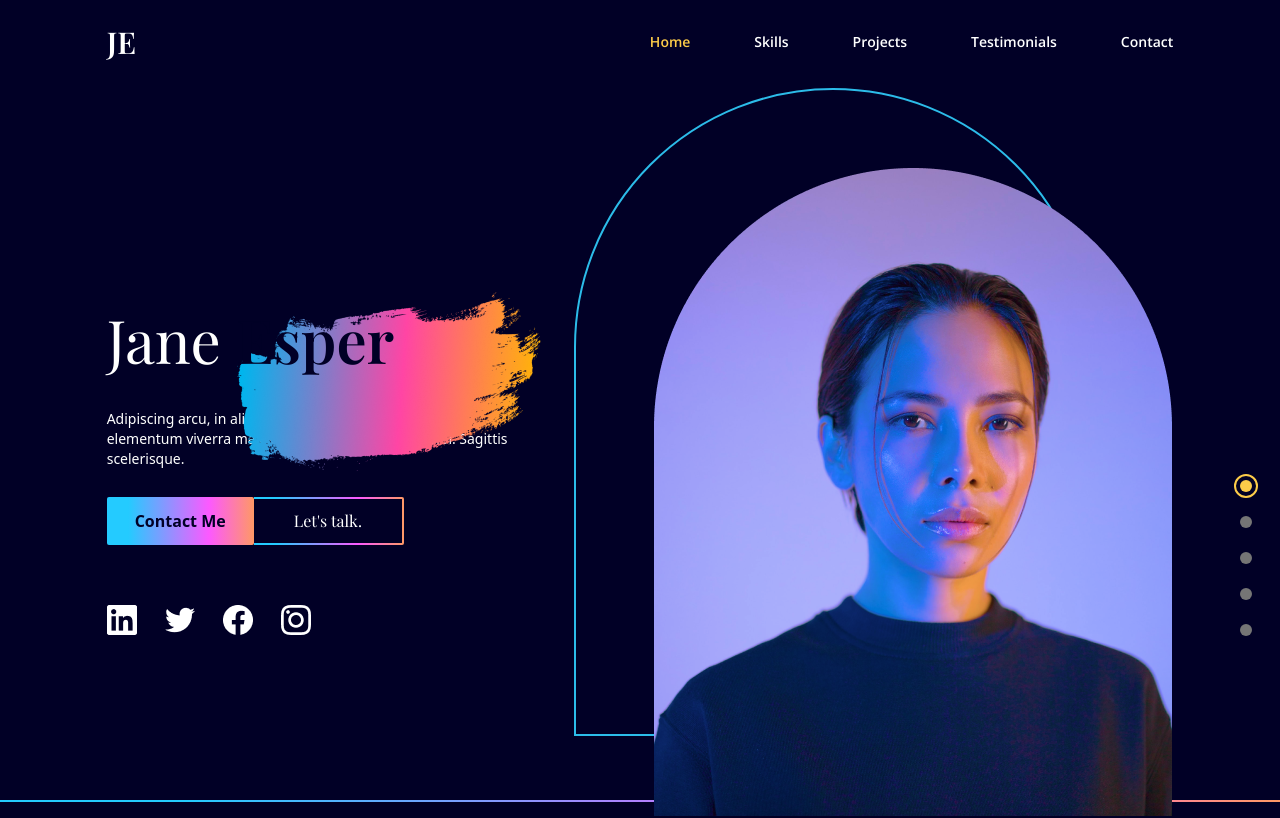
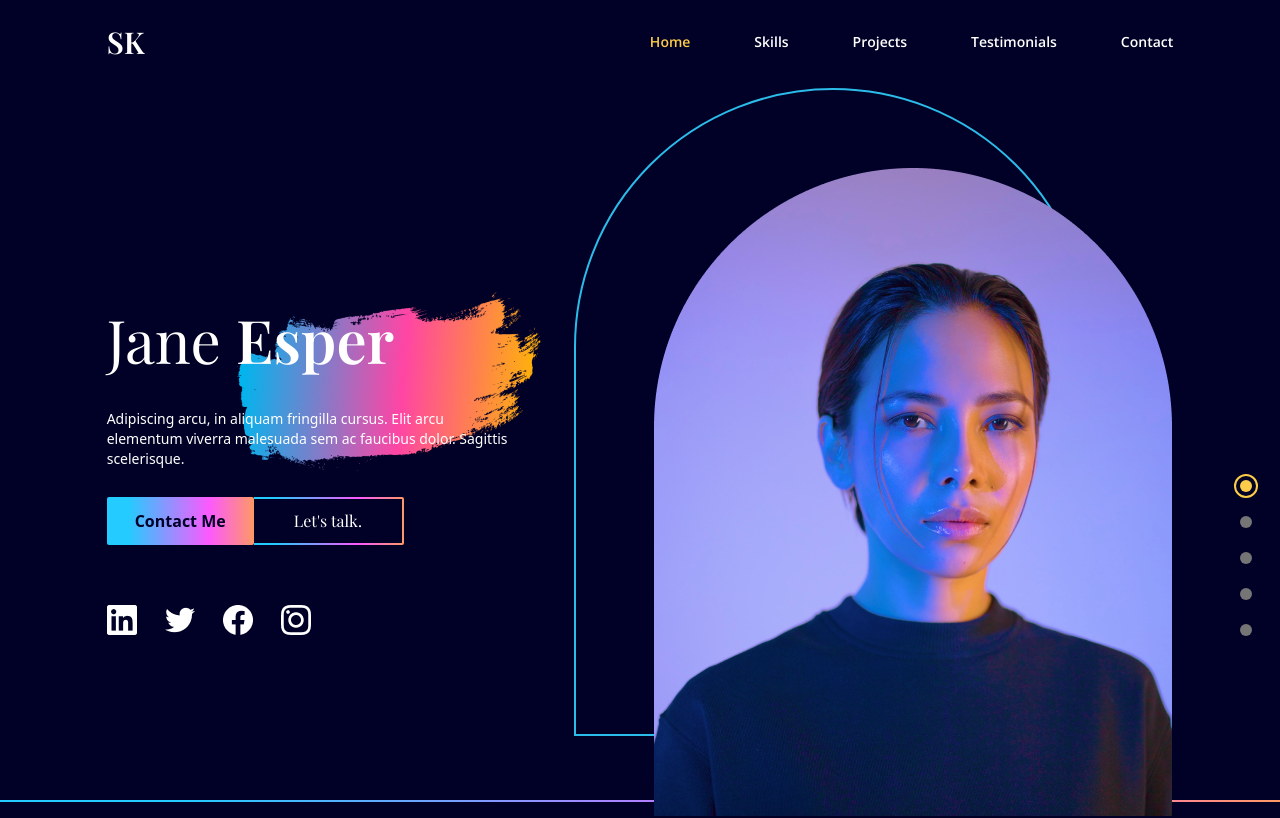
Before and after one commit to ShubhamKhale/react-portfolio, a React (Create React App) app: page / in a window 1280 px wide. Shown: the top 818 px of the page. Built offline with nearby package versions, Linux system fonts and the light colour scheme.

Commit message:
added form submit functionality

```diff
--- a/src/scenes/Contact.jsx
+++ b/src/scenes/Contact.jsx
@@ -71,7 +71,7 @@ const Contact = () => {
           <form
             target="_blank"
             onSubmit={onSubmit}
-            action="https://formsubmit.co/e8a5bdfa807605332f809e5656e27c6e"
+            action="https://formsubmit.co/54f15a964df2fe907992a9c1c3023fc4"
             method="POST"
           >
             <input
--- a/src/scenes/Footer.jsx
+++ b/src/scenes/Footer.jsx
@@ -7,10 +7,10 @@ const Footer = () => {
         <SocialMediaIcons />
         <div className="md:flex justify-center md:justify-between text-center ">
           <p className="font-playfair font-semibold text-2xl text-yellow">
-            JANE ESPER
+            Shubham Khale
           </p>
           <p className="font-playfair text-md text-yellow">
-            ©2022 ESPER. All Rights Reserved.
+            ©2023 shubham khale. All Rights Reserved.
           </p>
         </div>
       </div>
--- a/src/scenes/Landing.jsx
+++ b/src/scenes/Landing.jsx
@@ -48,7 +48,7 @@ const Landing = ({ setSelectedPage }) => {
           <p className="text-6xl font-playfair z-10 text-center md:text-start">
             Jane {""}
             <span
-              className="xs:relative xs:text-deep-blue xs:font-semibold z-20 xs:before:content-brush
+              className="xs:relative  xs:font-semibold -z-20 xs:before:content-brush
               before:absolute before:-left-[25px] before:-top-[70px] before:z-[-1]"
             >
               Esper
--- a/src/scenes/Navbar.jsx
+++ b/src/scenes/Navbar.jsx
@@ -25,7 +25,7 @@ const Navbar = ({ isTopOfPage, selectedPage, setSelectedPage }) => {
   return (
     <nav className={`${navbarBackground} z-40 w-full fixed top-0 py-6`}>
       <div className="flex items-center justify-between mx-auto w-5/6">
-        <h4 className="font-playfair text-3xl font-bold">JE</h4>
+        <h4 className="font-playfair text-3xl font-bold">SK</h4>
 
         {/* DESKTOP NAV */}
         {isDesktop ? (
```
